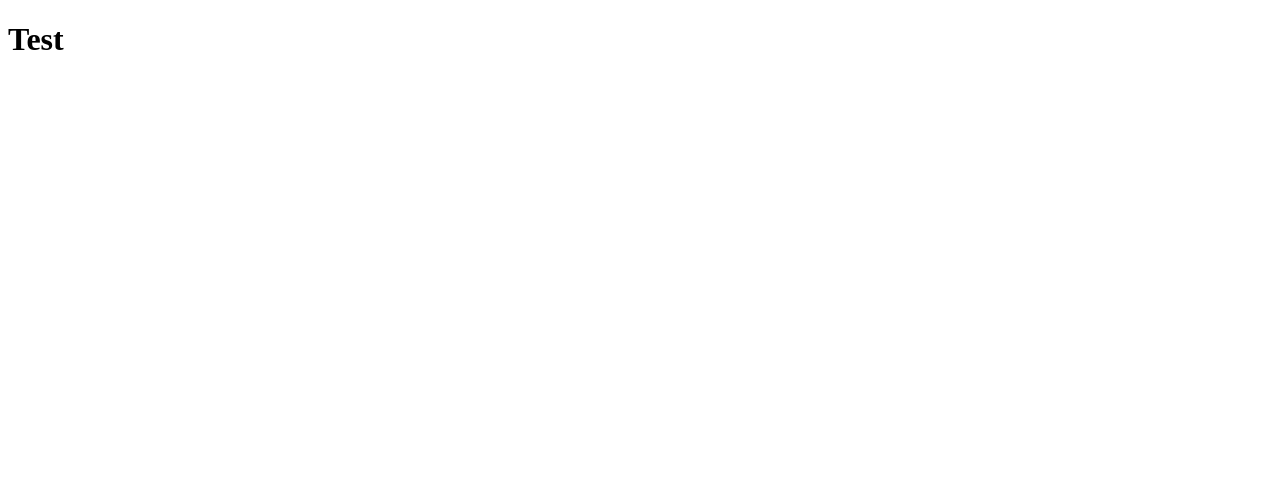
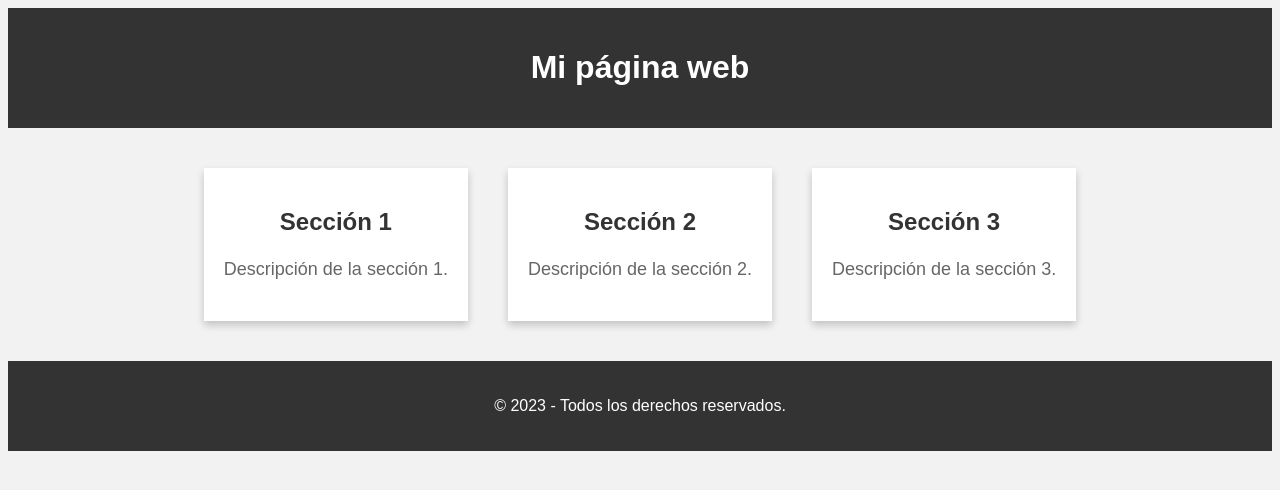
Before and after one commit to gonzak1/test, a plain HTML site: page index.html in a window 1280 px wide. Drawn offline with Linux system fonts and the light colour scheme.

Commit message:
Update index.html

```diff
--- a/index.html
+++ b/index.html
@@ -1,6 +1,76 @@
 <!DOCTYPE html>
 <html>
-<body>
-<h1>Test</h1>
-</body>
+  <head>
+    <title>Mi página web</title>
+    <style>
+      body {
+        font-family: Arial, sans-serif;
+        background-color: #f2f2f2;
+      }
+
+      #header {
+        background-color: #333;
+        color: #fff;
+        padding: 20px;
+        text-align: center;
+      }
+
+      #main {
+        display: flex;
+        flex-wrap: wrap;
+        justify-content: center;
+        margin: 20px;
+      }
+
+      .card {
+        background-color: #fff;
+        box-shadow: 0 4px 8px 0 rgba(0, 0, 0, 0.2);
+        padding: 20px;
+        margin: 20px;
+        max-width: 300px;
+        text-align: center;
+      }
+
+      .card h2 {
+        color: #333;
+        font-size: 24px;
+        margin-bottom: 20px;
+      }
+
+      .card p {
+        color: #666;
+        font-size: 18px;
+        line-height: 1.5;
+      }
+
+      #footer {
+        background-color: #333;
+        color: #fff;
+        padding: 20px;
+        text-align: center;
+      }
+    </style>
+  </head>
+  <body>
+    <div id="header">
+      <h1>Mi página web</h1>
+    </div>
+    <div id="main">
+      <div class="card">
+        <h2>Sección 1</h2>
+        <p>Descripción de la sección 1.</p>
+      </div>
+      <div class="card">
+        <h2>Sección 2</h2>
+        <p>Descripción de la sección 2.</p>
+      </div>
+      <div class="card">
+        <h2>Sección 3</h2>
+        <p>Descripción de la sección 3.</p>
+      </div>
+    </div>
+    <div id="footer">
+      <p>© 2023 - Todos los derechos reservados.</p>
+    </div>
+  </body>
 </html>
```
